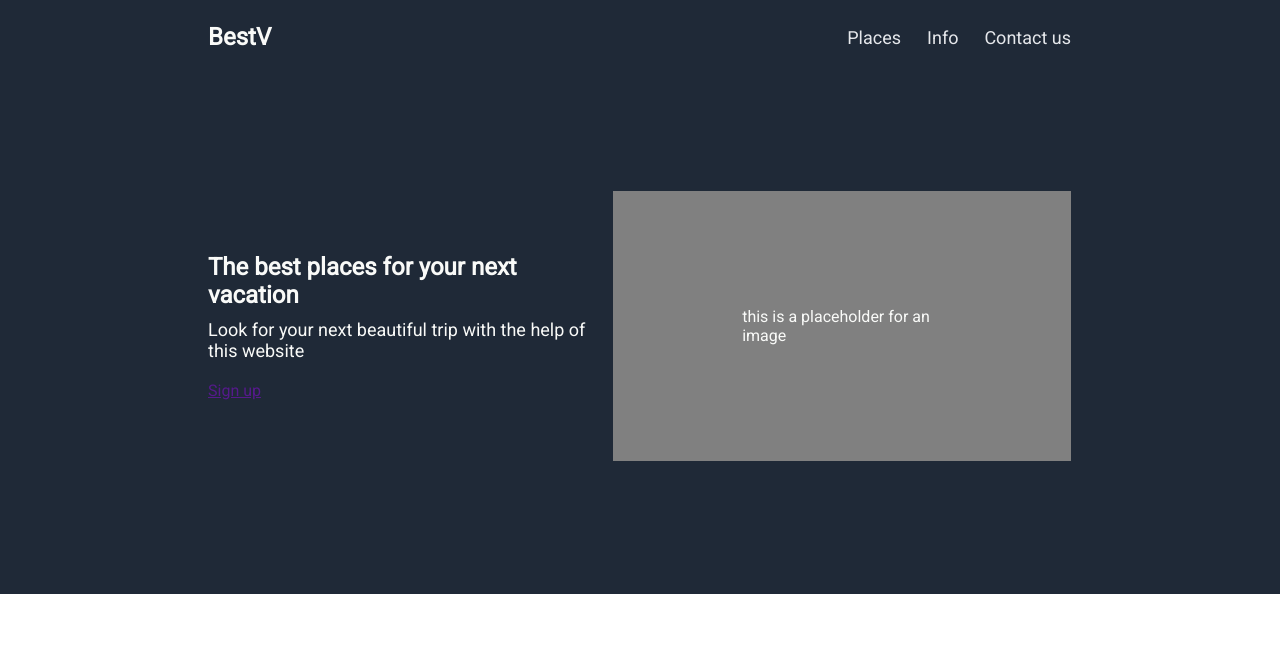
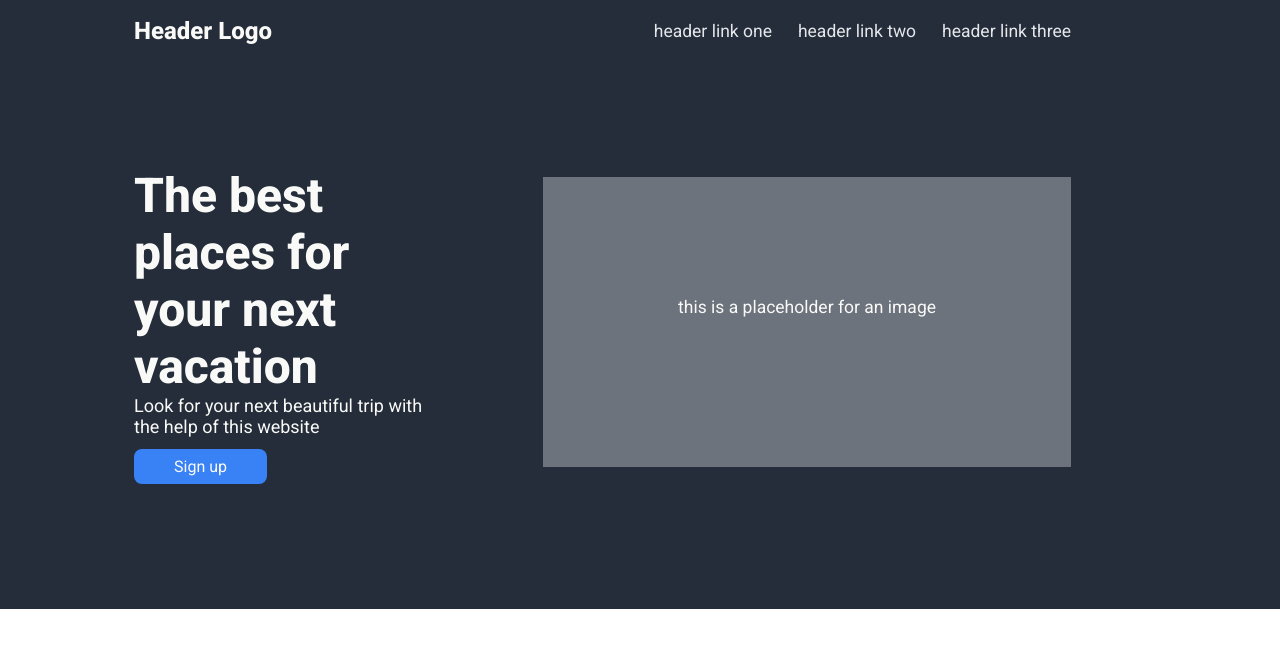
Before and after one commit to Ecliuz/basic-landing-page, a plain HTML site: page index.html in a window 1280 px wide. Drawn offline with Linux system fonts and the light colour scheme.

Commit message:
Finishing the nav bar and the hero section of the website according to the Oding project guidelines

```diff
--- a/index.html
+++ b/index.html
@@ -4,18 +4,20 @@
     <meta charset="UTF-8">
     <meta name="viewport" content="width=device-width, initial-scale=1.0">
     <title>Vacation Web</title>
-    <link href="https://fonts.googleapis.com/css2?family=Roboto&display=swap" rel="stylesheet">
+    <link rel="preconnect" href="https://fonts.googleapis.com">
+    <link rel="preconnect" href="https://fonts.gstatic.com" crossorigin>
+    <link href="https://fonts.googleapis.com/css2?family=Roboto:ital,wght@0,100..900;1,100..900&display=swap" rel="stylesheet">
     <link rel="stylesheet" href="style.css">
 </head>
 <body>
 
     <header>
         <nav>
-            <a href="" class="logo">BestV</a>
+            <a href="" class="logo">Header Logo</a>
                 <ul class="navigation">
-                    <li><a href="">Places</a></li>
-                    <li><a href="">Info</a></li>
-                    <li><a href="">Contact us</a></li>
+                    <li><a href="">header link one</a></li>
+                    <li><a href="">header link two</a></li>
+                    <li><a href="">header link three</a></li>
                 </ul>
         </nav>
     </header>
@@ -25,7 +27,7 @@
             <div class="hero-text">
                 <h1>The best places for your next vacation</h1>
                 <p>Look for your next beautiful trip with the help of this website</p>
-                <a href="">Sign up</a>
+                <a href="" class="sign-up">Sign up</a>
             </div>
             <div class="hero-image">
                 <p>this is a placeholder for an image</p>
--- a/style.css
+++ b/style.css
@@ -1,33 +1,34 @@
 * {
-    font-family: 'Roboto', sans-serif;
+    font-family: 'Roboto';
     margin: 0;
     padding: 0;
     box-sizing: border-box;
 }
 
 header {
-    background-color: #1F2937;
+    background-color: #242D39;
 }
 
 nav {
     display: flex;
     justify-content: space-between;
     align-items: center;
-    padding: 23px 209px 0px 208px;
+    padding: 17px 209px 0px 134px;
 }
 
 .navigation {
     list-style-type: none;
     display: flex;
-    gap: 26px;
-    text-decoration: none;
 }
 
 .navigation a {
     text-decoration: none;
-    font-size: 18px;
+    font-size: 17.5px;
     color: #E5E7EB;
+    padding-left: 26px;
+
 }
+
 
 .logo {
     font-size: 24px;
@@ -38,11 +39,12 @@ nav {
 
 
 .hero {
-    background-color: #1F2937;
+    background-color: #242D39;
     display: flex;
     justify-content: space-between;
     align-items: center;
-    padding: 140px 209px 133px 208px;
+    gap: 100px;
+    padding: 122px 209px 133px 134px;
 
 }
 
@@ -52,20 +54,30 @@ nav {
 
 .hero-text h1 {
     font-weight: 800;
-    margin-bottom: 10px;
+    font-size: 48px;
 }
 
 .hero-text p {
     font-size: 18px;
-    margin: 10px 0 20px 0;
+    margin: 0px 0 20px 0;
 
 }
 
 .hero-image {
-    background-color: gray;
-    padding: 116px 129px;
+    background-color: #6C737C;
+    padding: 120px 135px 150px;
 }
 
 .hero-image p {
     color: #F9FAF8;
+    text-wrap: nowrap;
+    font-size: 17.5px;
 }
+
+.sign-up {
+    background-color: #3882F6;
+    text-decoration: none;
+    color: #F9FAF8;
+    padding: 8px 40px;
+    border-radius: 0.5rem;
+}
```
